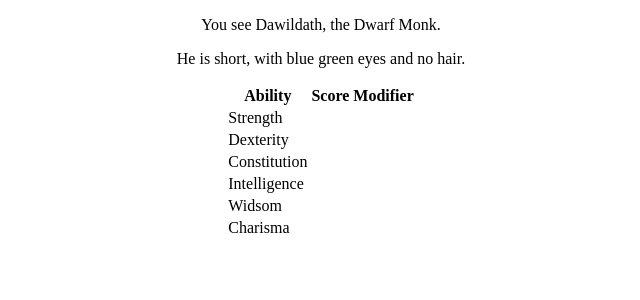
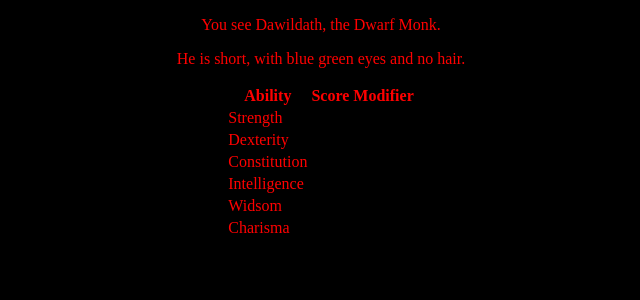
Before and after one commit to edladym/CharacterGenerator, a PHP site: page / in a window 1280 px wide. Shown: the top 300 px of the page, without its empty margins (319-959 px from the left). Run offline with PHP 8.4, Linux system fonts and the light colour scheme.

Commit message:
added stylesheet

```diff
--- a/app/index.php
+++ b/app/index.php
@@ -1,7 +1,7 @@
 <!DOCTYPE html>
 <html>
 <head>
-<!--<link rel="stylesheet" type="text/css" href="style.css">-->
+  <link rel="stylesheet" type="text/css" href="/static/style.css">
 </head>
 	<body>
 		<?php
--- a/app/static/style.css
+++ b/app/static/style.css
@@ -1 +1,4 @@
-style.css
+body{
+  background-color: #000;
+  color: #f00;
+}
```
